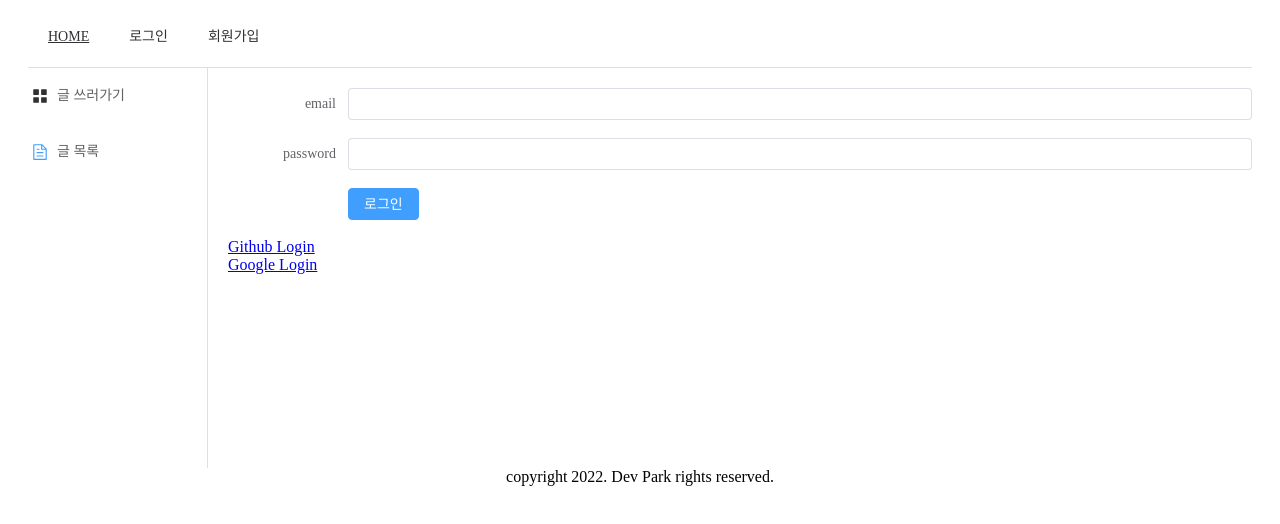
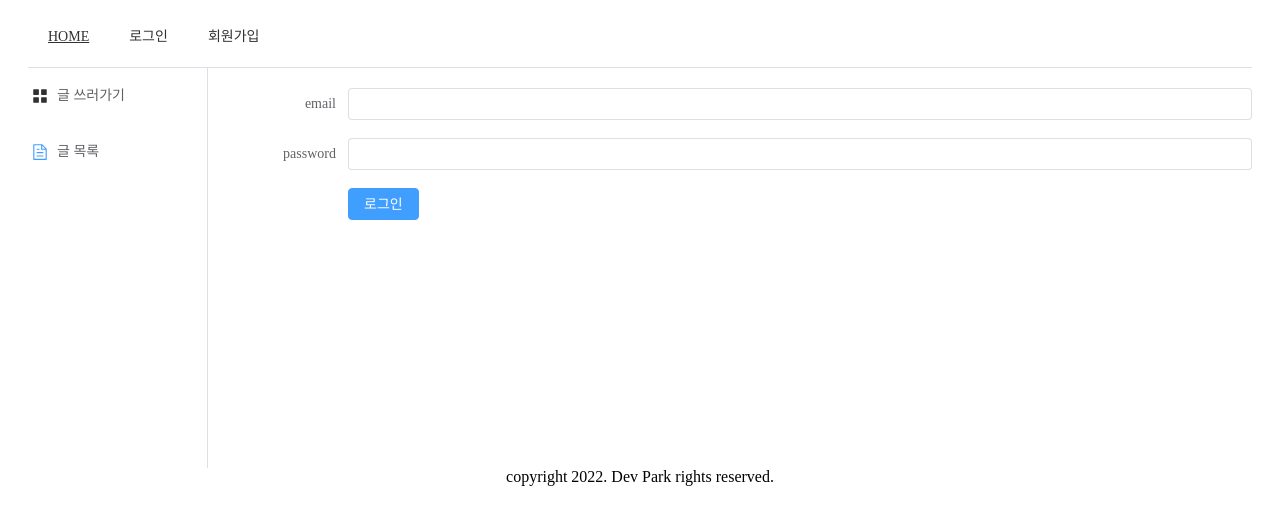
Before and after one commit to Park-Kwanwoo/weather-community, a Vue app in the folder front/: page /login in a window 1280 px wide. Shown: the top 524 px of the page. Built offline with nearby package versions, Linux system fonts and the light colour scheme; a web font is replaced by a local one.

Commit message:
import 정리

```diff
--- a/front/src/views/user/LoginView.vue
+++ b/front/src/views/user/LoginView.vue
@@ -13,16 +13,13 @@
       <el-button type="primary" v-on:click.prevent="submitForm" class="btn-primary">로그인</el-button>
     </el-form-item>
   </el-form>
-  <a href="/oauth2/authorization/github">Github Login</a><br>
-  <a href="/oauth2/authorization/google">Google Login</a><br>
 </template>
 
 <script setup lang="ts">
 import axios from "axios";
-import {reactive, ref} from "vue";
+import {reactive} from "vue";
 import {useRouter} from "vue-router";
 import {useAuthStore} from "@/stores/auth";
-import {storeToRefs} from "pinia";
 
 const router = useRouter();
 const auth = useAuthStore();
```
